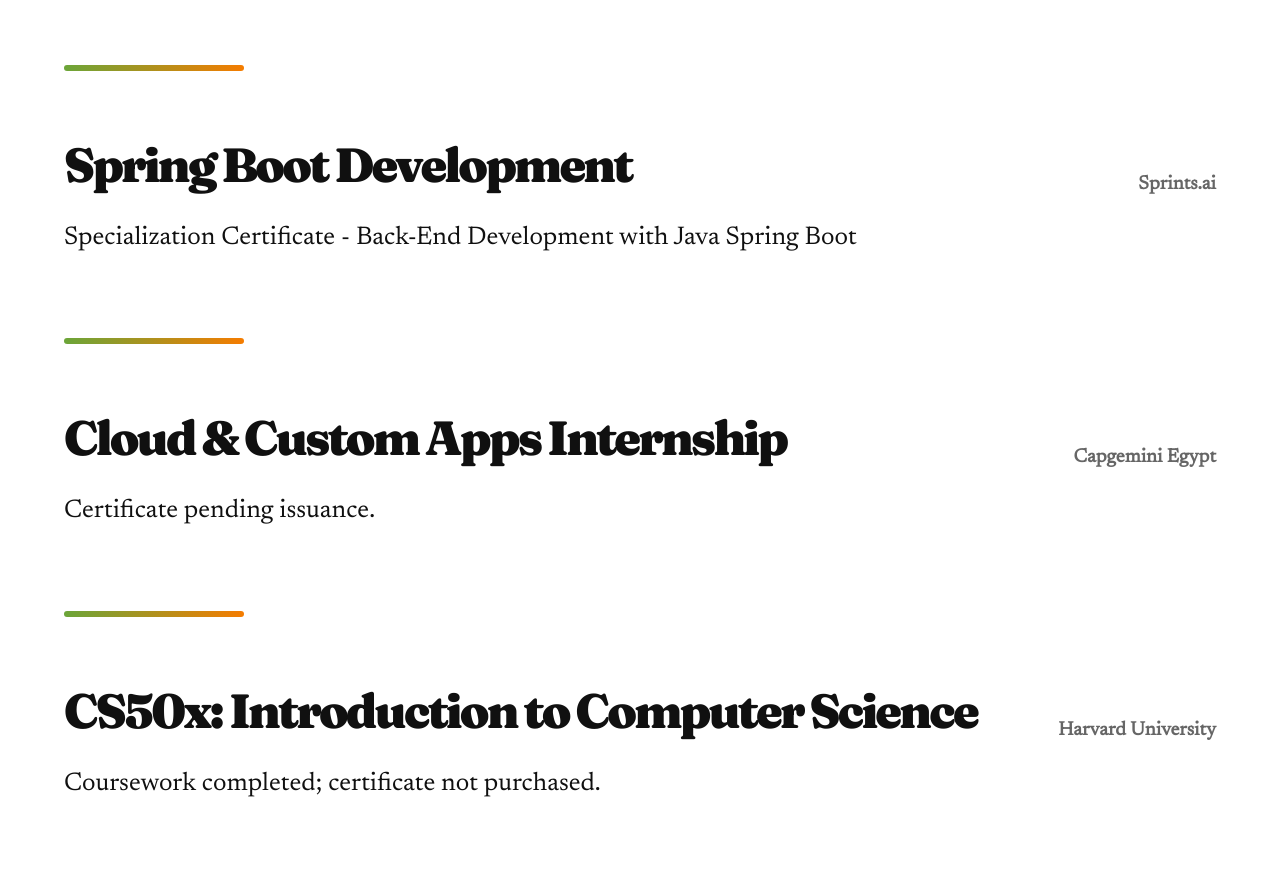
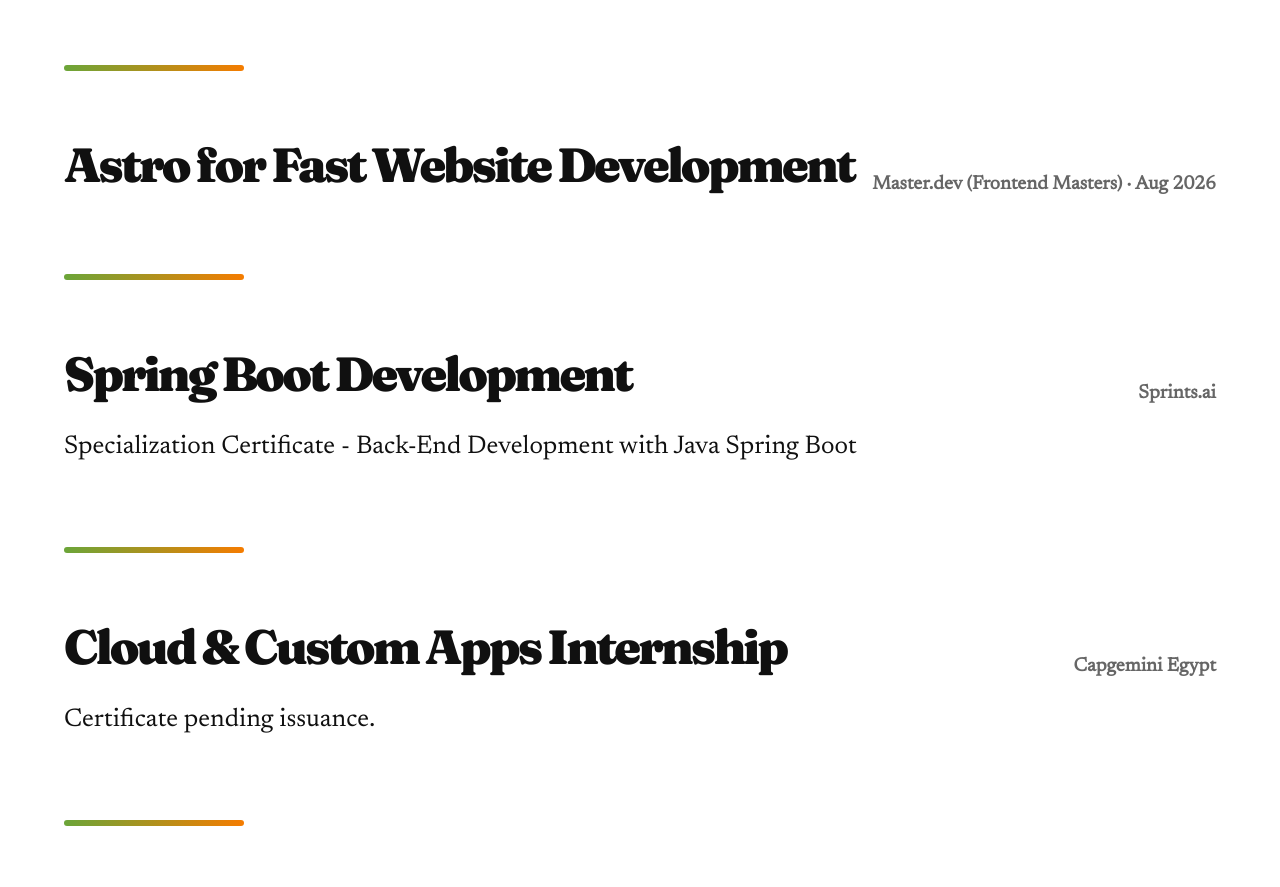
Before and after one commit to pesterian/portfolio, a plain HTML site: page index.html in a window 1280 px wide. Shown: the part 8040-8927 px from the top of the page. Drawn offline with Linux system fonts and the light colour scheme.

Commit message:
Update index.html

```diff
--- a/index.html
+++ b/index.html
@@ -426,6 +426,18 @@
 
         <div class="job">
           <div class="job-header">
+            <h3>Astro for Fast Website Development</h3>
+
+            <span>Master.dev (Frontend Masters) · Aug 2026</span>
+          </div>
+
+          <p></p>
+        </div>
+
+        <div class="divider"></div>
+
+        <div class="job">
+          <div class="job-header">
             <h3>Spring Boot Development</h3>
 
             <span>Sprints.ai</span>
```
